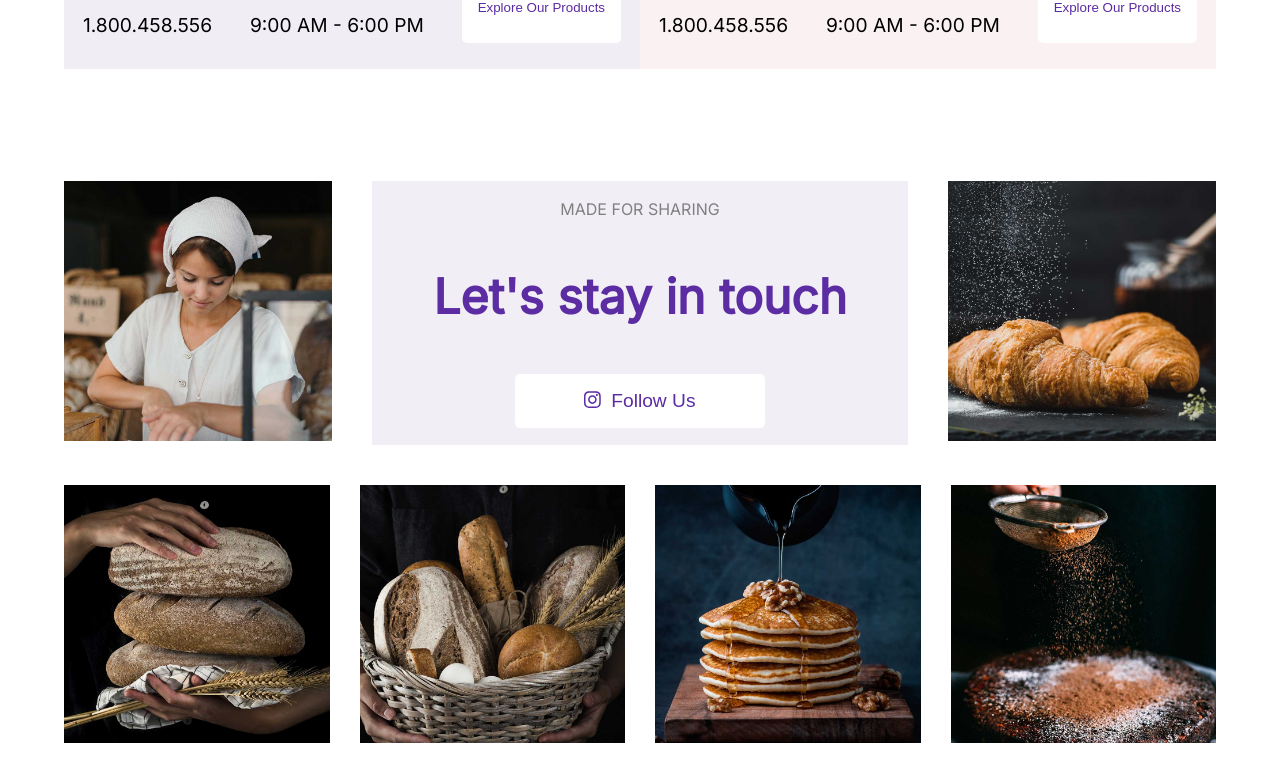
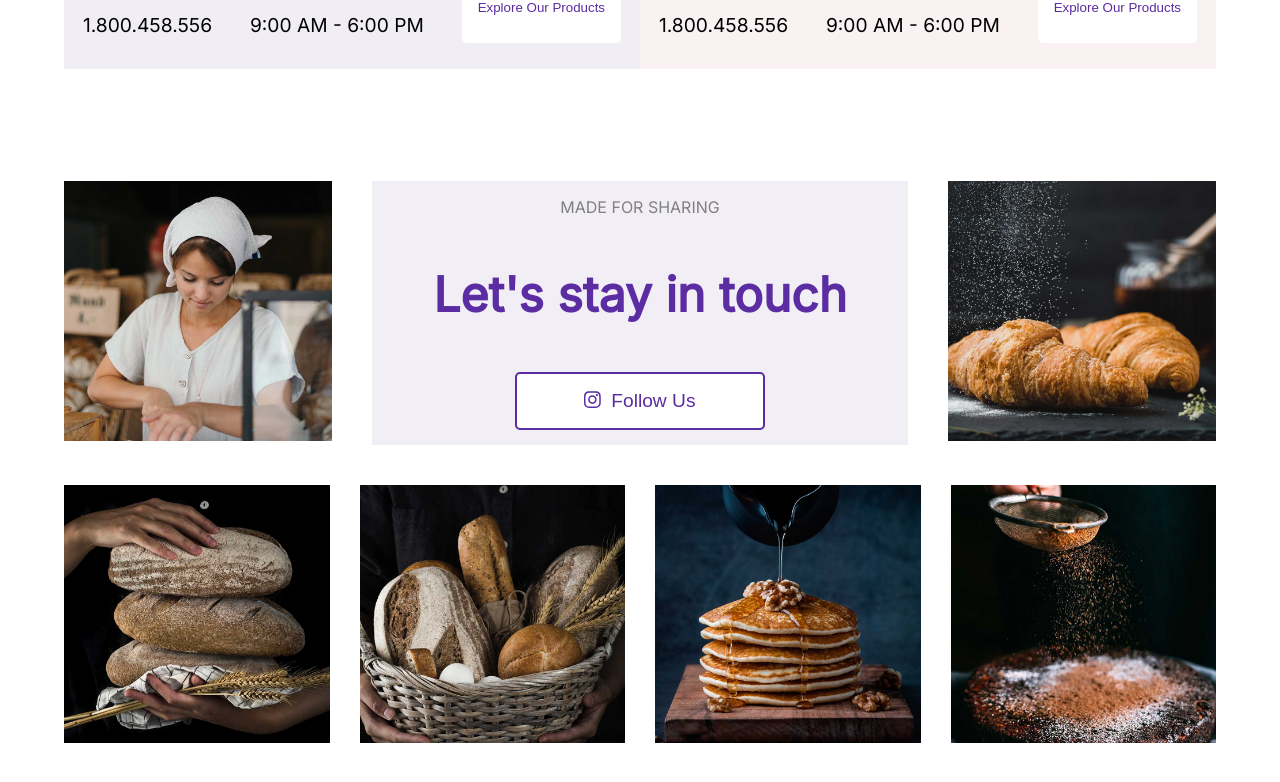
Before and after one commit to GianlucaSirianni/proj-html-vuejs, a Vue app: page / in a window 1280 px wide. In both pictures the pointer is over the button "Follow Us". Shown: the part 6423-7205 px from the top of the page. Built offline with nearby package versions, Linux system fonts and the light colour scheme.

Commit message:
ho cambiato un bordo wow

```diff
--- a/src/components/Main/StayTouch.vue
+++ b/src/components/Main/StayTouch.vue
@@ -74,6 +74,7 @@ width: 50%;
   button:hover{
     color: #5b2ca2;
     background-color: white;
+    border: 2px solid #5b2ca2;
     transition-duration: 0.5s;
   }
 
```
